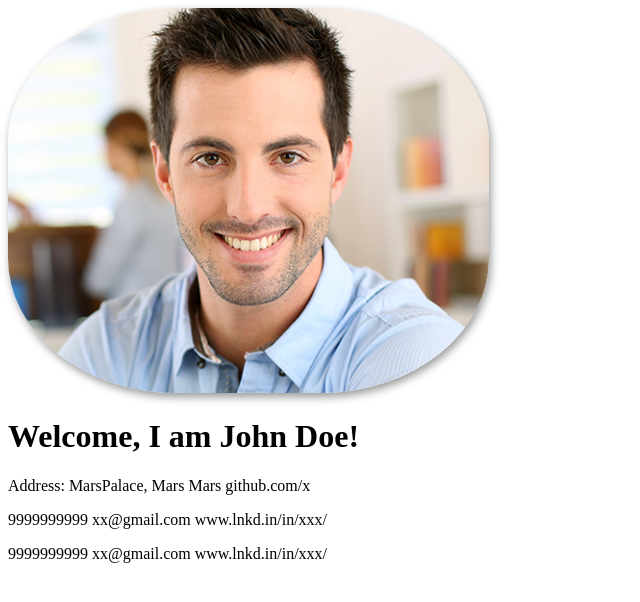
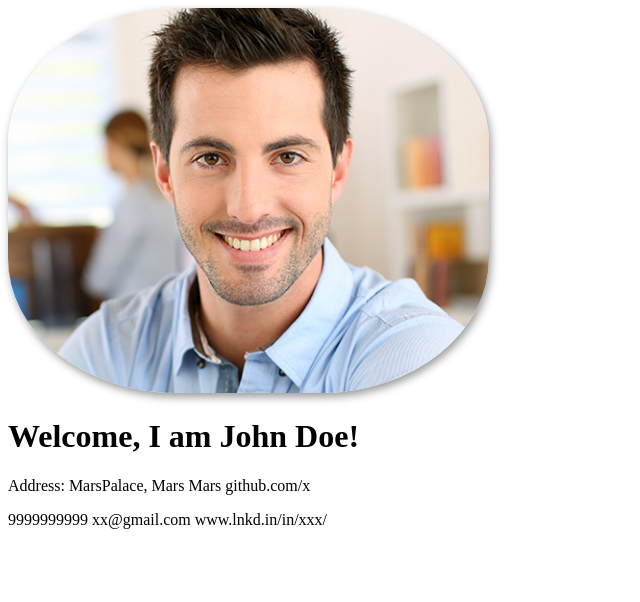
Before and after one commit to neghani/portfolio-website, a plain HTML site: page website/index.html in a window 1280 px wide. Shown: the whole page, without its empty margins (0-640 px from the left). Drawn offline with Linux system fonts and the light colour scheme.

Commit message:
reomved duplicated

```diff
--- a/website/index.html
+++ b/website/index.html
@@ -16,6 +16,5 @@
     <h1>Welcome, I am John Doe!</h1>
     <p>Address: MarsPalace, Mars Mars github.com/x</p>
     <p>9999999999 xx@gmail.com www.lnkd.in/in/xxx/</p>
-    <p>9999999999 xx@gmail.com www.lnkd.in/in/xxx/</p>
   </body>
 </html>
```
